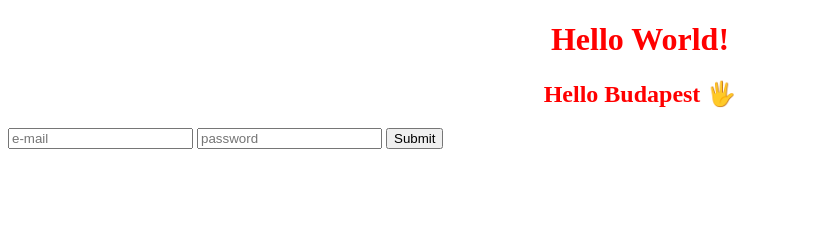
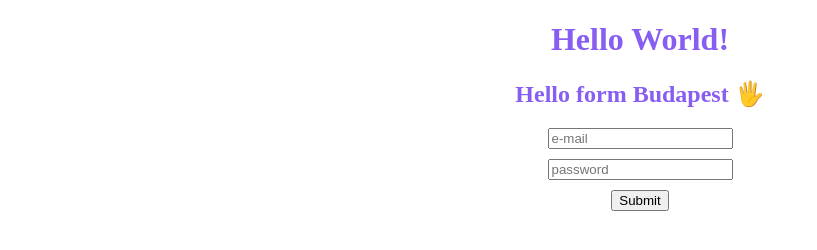
Before and after one commit to Borkabori/first-tri-Hello-World, a plain HTML site: page index.html in a window 1280 px wide. Shown: the whole page, without its empty margins (0-817 px from the left). Drawn offline with Linux system fonts and the light colour scheme.

Commit message:
Centered inputs

```diff
--- a/index.html
+++ b/index.html
@@ -9,7 +9,7 @@
   </head>
   <body>
     <h1>Hello World!</h1>
-    <h2>Hello Budapest 🖐</h2>
+    <h2>Hello form Budapest 🖐</h2>
     <form>
       <input type="text" placeholder="e-mail" />
       <input type="password" name="password" id="ID" placeholder="password" />
--- a/script.js
+++ b/script.js
@@ -1 +1 @@
-alert("Have fun!");
+alert("Have much fun!");
--- a/style.css
+++ b/style.css
@@ -1,5 +1,11 @@
 h1,
 h2 {
   text-align: center;
-  color: red;
+  color: #885df1;
 }
+
+input {
+  display: block;
+  margin: 0 auto;
+  margin-top: 10px;
+}
```
